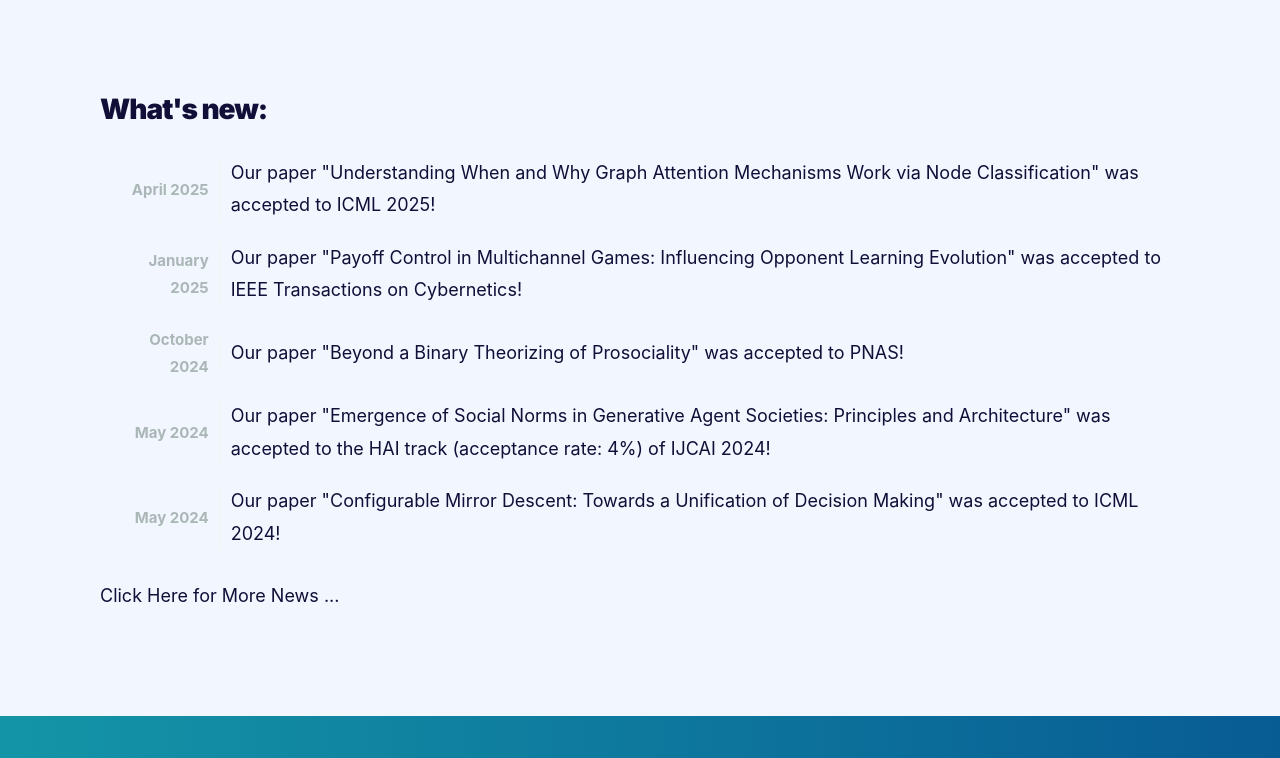
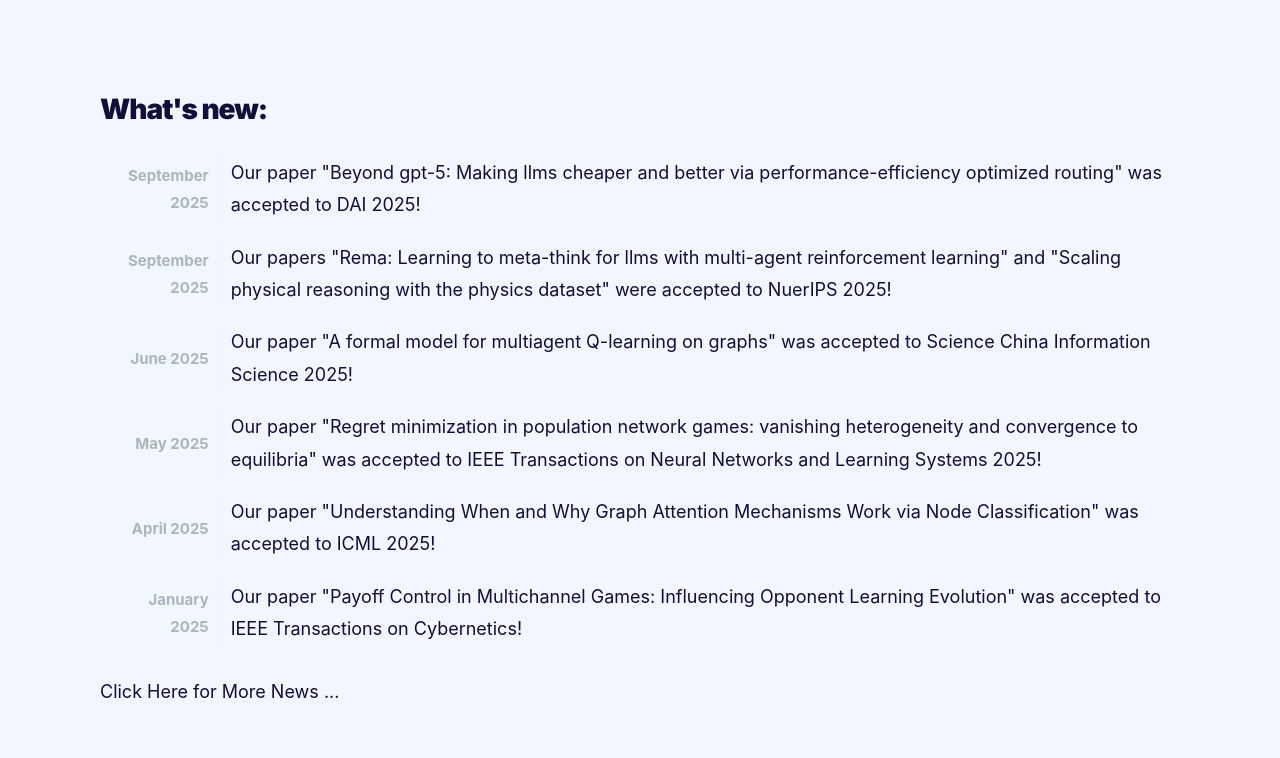
Before and after one commit to shuyuehu/shuyuehu.github.io, a plain HTML site: page index.html in a window 1280 px wide. Shown: the part 689-1447 px from the top of the page. Drawn offline with nearby package versions, Linux system fonts and the light colour scheme.

Commit message:
update: index and team pages

```diff
--- a/index.html
+++ b/index.html
@@ -235,6 +235,50 @@
                   style="display: flex; align-items: center; margin-top: 20px;">
                   <p
                     style="margin: 0; padding: 0; width: 120px; color: #abb7b7; font-size: 15px; font-weight: 700; padding-right: 10px; text-align: right;">
+                    September 2025</p>
+                  <p
+                    style="margin: 0; padding: 0; width: 100%; border-left: 2px solid #f4f5f6; padding-left: 10px;">
+                    Our paper
+                    "Beyond gpt-5: Making llms cheaper and better via performance-efficiency optimized routing"
+                    was accepted to DAI 2025!</p>
+                </div>
+                <div
+                  style="display: flex; align-items: center; margin-top: 20px;">
+                  <p
+                    style="margin: 0; padding: 0; width: 120px; color: #abb7b7; font-size: 15px; font-weight: 700; padding-right: 10px; text-align: right;">
+                    September 2025</p>
+                  <p
+                    style="margin: 0; padding: 0; width: 100%; border-left: 2px solid #f4f5f6; padding-left: 10px;">
+                    Our papers
+                    "Rema: Learning to meta-think for llms with multi-agent reinforcement learning" and "Scaling physical reasoning with the physics dataset"
+                    were accepted to NuerIPS 2025!</p>
+                </div>
+                <div
+                  style="display: flex; align-items: center; margin-top: 20px;">
+                  <p
+                    style="margin: 0; padding: 0; width: 120px; color: #abb7b7; font-size: 15px; font-weight: 700; padding-right: 10px; text-align: right;">
+                    June 2025</p>
+                  <p
+                    style="margin: 0; padding: 0; width: 100%; border-left: 2px solid #f4f5f6; padding-left: 10px;">
+                    Our paper
+                    "A formal model for multiagent Q-learning on graphs"
+                    was accepted to Science China Information Science 2025!</p>
+                </div>
+                <div
+                  style="display: flex; align-items: center; margin-top: 20px;">
+                  <p
+                    style="margin: 0; padding: 0; width: 120px; color: #abb7b7; font-size: 15px; font-weight: 700; padding-right: 10px; text-align: right;">
+                    May 2025</p>
+                  <p
+                    style="margin: 0; padding: 0; width: 100%; border-left: 2px solid #f4f5f6; padding-left: 10px;">
+                    Our paper
+                    "Regret minimization in population network games: vanishing heterogeneity and convergence to equilibria"
+                    was accepted to IEEE Transactions on Neural Networks and Learning Systems 2025!</p>
+                </div>
+                <div
+                  style="display: flex; align-items: center; margin-top: 20px;">
+                  <p
+                    style="margin: 0; padding: 0; width: 120px; color: #abb7b7; font-size: 15px; font-weight: 700; padding-right: 10px; text-align: right;">
                     April 2025</p>
                   <p
                     style="margin: 0; padding: 0; width: 100%; border-left: 2px solid #f4f5f6; padding-left: 10px;">
@@ -253,7 +297,14 @@
                     "Payoff Control in Multichannel Games: Influencing Opponent Learning Evolution"
                     was accepted to IEEE Transactions on Cybernetics!</p>
                 </div>
-                <div
+
+
+              </div>
+            </ul>
+            <a href="#" onclick="toggleNews(); return false;">Click Here for
+              More News ...</a>
+            <div id="news" style="display: none; margin-top: 20px;">
+              <div
                   style="display: flex; align-items: center; margin-top: 20px;">
                   <p
                     style="margin: 0; padding: 0; width: 120px; color: #abb7b7; font-size: 15px; font-weight: 700; padding-right: 10px; text-align: right;">
@@ -289,12 +340,6 @@
                     was accepted to ICML
                     2024!</p>
                 </div>
-
-              </div>
-            </ul>
-            <a href="#" onclick="toggleNews(); return false;">Click Here for
-              More News ...</a>
-            <div id="news" style="display: none; margin-top: 20px;">
               <div
                 style="display: flex; align-items: center; margin-top: 20px;">
                 <p
```
Also changed, not shown: team.html (+4 -2 lines).
